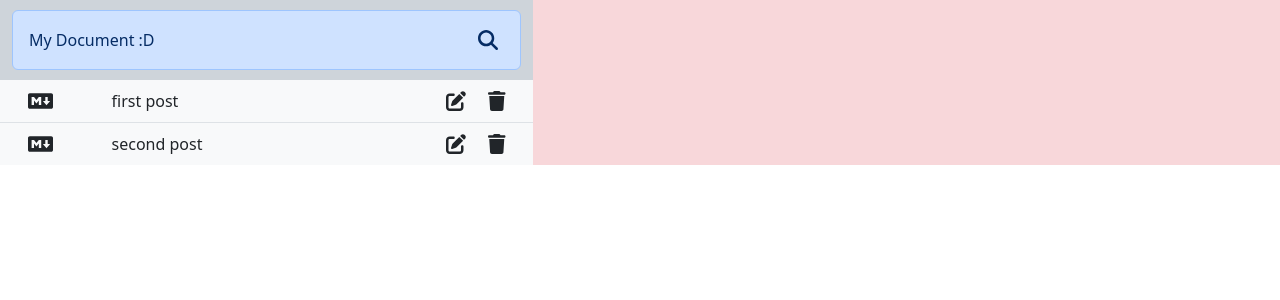
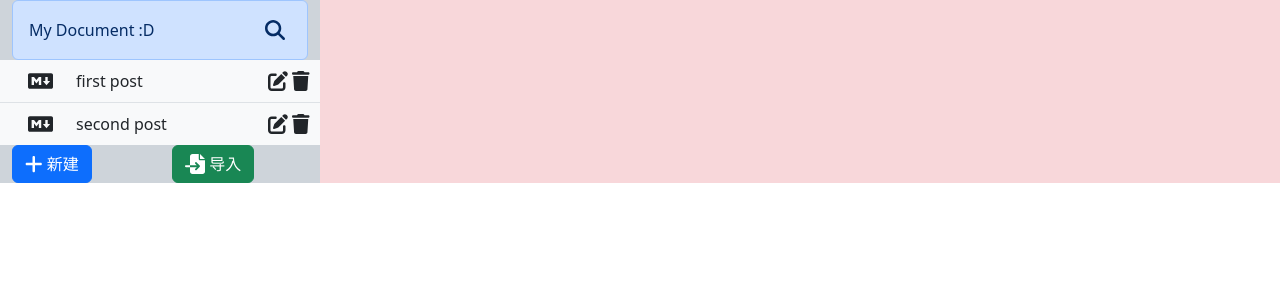
Before and after one commit to Sawtone/MarkdownEditor, a React (Create React App) app: page / in a window 1280 px wide. Shown: the top 300 px of the page. Built offline with nearby package versions, Linux system fonts and the light colour scheme.

Commit message:
添加可复用按钮组件，进一步完善左侧UI

```diff
--- a/src/App.js
+++ b/src/App.js
@@ -3,14 +3,16 @@ import './App.css';
 import 'bootstrap/dist/css/bootstrap.min.css'
 import FileSearch from "./Components/FileSearch.js";
 import FileList from "./Components/FileList.js";
+import BottomButton from './Components/BottomButton.js';
 import defaultFiles from "./utils/defaultFiles.js";
+import {faPlus, faFileImport, faF} from '@fortawesome/free-solid-svg-icons';
 
 function App() {
   return (
     <div className="App container-fluid">
       {/*栅格布局 grid*/}
-      <div className="row" >
-        <div className="col-5 bg-dark-subtle align-items-center">
+      <div className="row no-gutters">
+        <div className="col-3 bg-dark-subtle align-items-center">
           <FileSearch
             title="My Document :D"
             onFileSearch={(value)=>{console.log('Search: ' + value)}}
@@ -21,8 +23,24 @@ function App() {
             onSaveEdit={(id, newValue)=>{console.log(id); console.log(newValue)}}
             onFileDelete={(id)=>{console.log('delete', id)}}
           />
+          <div className="row no-gutters">
+            <div className="col">
+              <BottomButton
+                text='新建'
+                colorClass='btn-primary'
+                icon={faPlus}
+              />
+            </div>
+            <div className="col">
+              <BottomButton
+                text='导入'
+                colorClass='btn-success'
+                icon={faFileImport}
+              />
+            </div>
+          </div>
         </div>
-        <div className="col-7 bg-danger-subtle align-items-center">
+        <div className="col-9 bg-danger-subtle align-items-center">
 
 
 
--- /dev/null
+++ b/src/Components/BottomButton.js
@@ -0,0 +1,33 @@
+import { useState, useEffect, useRef } from 'react';
+import { FontAwesomeIcon } from '@fortawesome/react-fontawesome';
+import PropTypes from 'prop-types';
+
+// Stateless Functional Components，这种写法省略了 {} 和 return
+const BottomButton = ({ text, colorClass, icon, onBtnClick }) => (
+    <button
+        type="button"
+        // 如果不使用模板字符串，则为：className={"btn btn-block no-border " + colorClass}
+        className={`btn btn-block no-border ${colorClass}`}
+        onClick={onBtnClick}
+    >
+        <FontAwesomeIcon
+            className="mr-2"
+            icon={icon}
+            size="lg"
+        />
+        {'  ' + text}
+    </button>
+)
+BottomButton.propTypes = {
+    text: PropTypes.string,
+    colorClass: PropTypes.string,
+    icon: PropTypes.element.isRequired,
+    onBtnClick: PropTypes.func,
+}
+
+BottomButton.defaultProps = {
+    text: '新建按钮',
+    colorClass: 'btn-success',
+}
+
+export default BottomButton;
--- a/src/Components/FileList.js
+++ b/src/Components/FileList.js
@@ -1,6 +1,6 @@
 import { useState, useEffect, useRef } from 'react';
 import { FontAwesomeIcon } from '@fortawesome/react-fontawesome';
-import {faClose, faEdit, faSearch, faTrash} from '@fortawesome/free-solid-svg-icons';
+import {faClose, faEdit, faTrash} from '@fortawesome/free-solid-svg-icons';
 import { faMarkdown } from '@fortawesome/free-brands-svg-icons';
 import PropTypes from 'prop-types';
 import useKeyPress from '../hooks/useKeyPress.js';
@@ -119,4 +119,5 @@ FileList.propTypes = {
     onSaveEdit: PropTypes.func.isRequired,
     onFileDelete: PropTypes.func.isRequired,
 }
+
 export default FileList;
--- a/src/Components/FileSearch.js
+++ b/src/Components/FileSearch.js
@@ -32,7 +32,7 @@ const FileSearch = ({ title, onFileSearch}) => {
     }, [isActive]);
 
     return(
-        <div className='alert alert-primary d-flex justify-content-between align-items-center'
+        <div className='alert alert-primary d-flex justify-content-between align-items-center mb-0 mt-0'
              style={{
                  marginTop: '10px',
                  marginBottom: '10px',
```
